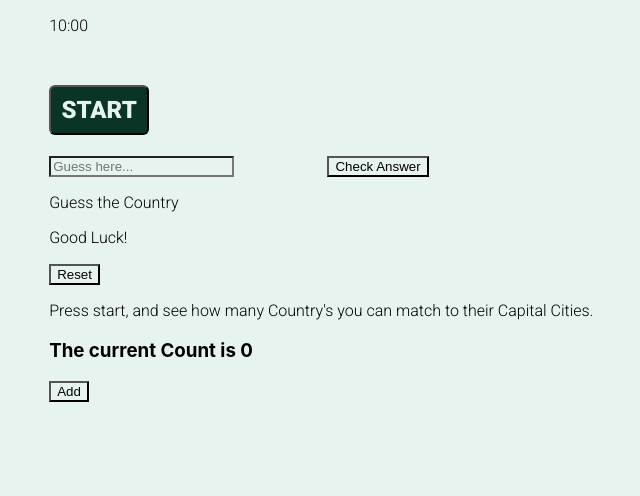
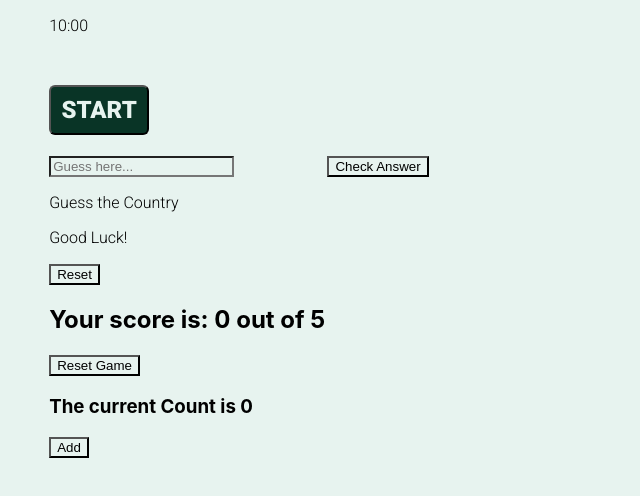
Before and after one commit to lucaswatts/geo-guesser, a React (Create React App) app: page / in a window 1280 px wide. Shown: the top 496 px of the page, without its empty margins (391-1031 px from the left). Built offline with nearby package versions, Linux system fonts and the light colour scheme.

Commit message:
added basic state logic to counter.js

```diff
--- a/src/components/App.js
+++ b/src/components/App.js
@@ -6,6 +6,7 @@ import Counter from "./Counter";
 import Button from "./Button";
 import Country from "./Country";
 import Clock from "./Clock";
+
 
 function App() {
   return (
--- a/src/components/Counter.js
+++ b/src/components/Counter.js
@@ -1,14 +1,29 @@
 import React from "react";
+import * as Countries from "../data/countries.json";
 
-function Counter() {
-  return (
-    <div id="app">
-      <p>
-        Press start, and see how many Country's you can match to their Capital
-        Cities.
-      </p>
-    </div>
-  );
+var totalPlaces = Countries.data.length -1;
+
+class Counter extends React.Component {
+  constructor(props) {
+    super(props);
+    this.state = {
+      count: 0,
+    };
+  }
+
+  reset() {
+    this.setState({ count: this.state.count = 0 });
+  }
+
+
+  render() {
+    return (
+      <div>
+        <h2>Your score is: {this.state.count} out of {totalPlaces} </h2>
+        <button className="btn" onClick={() => this.reset()}>Reset Game</button>
+      </div>
+    );
+  }
 }
 
 export default Counter;
```
